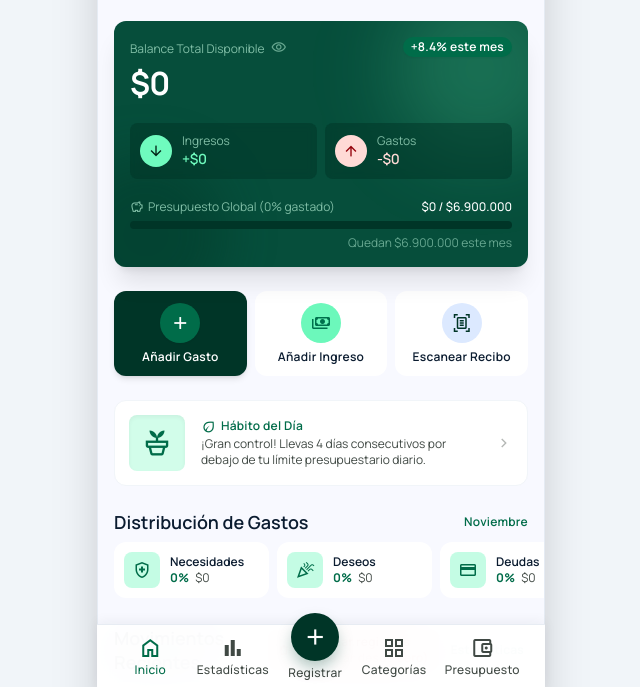
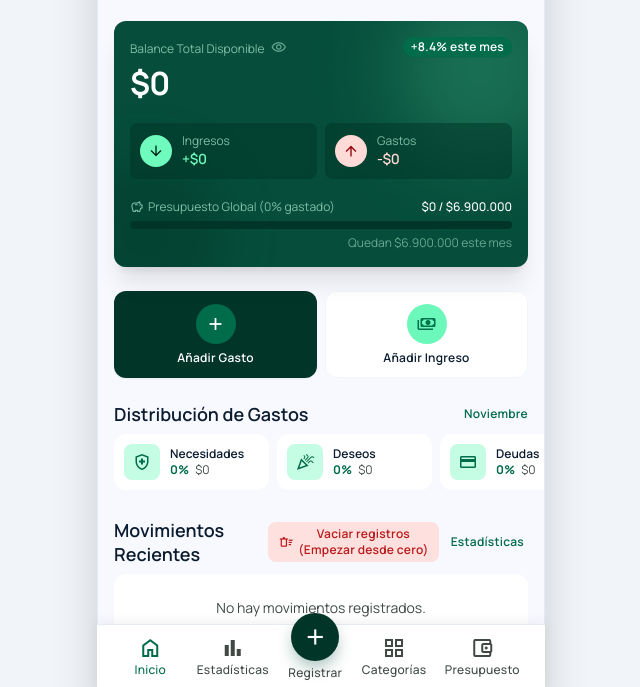
Before and after one commit to santiagocaor/gastosapp, a website: page index.html in a window 1280 px wide. Shown: the part 111-798 px from the top of the page, without its empty margins (319-959 px from the left). Drawn offline with nearby package versions, Linux system fonts and the light colour scheme.

Commit message:
refactor: Eliminar 'Escanear Recibo' y 'Hábito del Día' para un diseño más limpio

```diff
--- a/app.js
+++ b/app.js
@@ -943,3 +943,12 @@ window.confirmResetAll = function() {
     showToast('Registros vaciados: balance en $0');
   }
 };
+
+window.setTransactionType = function(type) {
+  const typeButtons = document.querySelectorAll('#typeSegment button');
+  typeButtons.forEach(btn => {
+    if (btn.getAttribute('data-type') === type) {
+      btn.click();
+    }
+  });
+};
--- a/index.html
+++ b/index.html
@@ -251,42 +251,20 @@
         </div>
 
         <!-- Quick Action Buttons -->
-        <div class="grid grid-cols-3 gap-space-sm">
-          <button data-goto="registrar" class="group flex flex-col items-center justify-center p-3 rounded-xl bg-primary text-on-primary shadow-md active:scale-95 transition-all text-center" type="button">
+        <div class="grid grid-cols-2 gap-space-sm">
+          <button onclick="switchView('registrar'); setTransactionType('gasto');" class="group flex flex-col items-center justify-center p-3 rounded-xl bg-primary text-on-primary shadow-sm active:scale-95 transition-all text-center hover:bg-tertiary cursor-pointer" type="button">
             <div class="w-10 h-10 rounded-full bg-secondary flex items-center justify-center mb-1.5 shadow-sm group-hover:scale-105 transition-transform">
               <span class="material-symbols-outlined text-[22px]">add</span>
             </div>
             <span class="text-label-md font-semibold leading-tight">Añadir Gasto</span>
           </button>
 
-          <button data-goto="registrar" class="group flex flex-col items-center justify-center p-3 rounded-xl bg-surface-container-lowest text-on-surface shadow-xs active:scale-95 transition-all text-center hover:bg-surface-container-low" type="button">
+          <button onclick="switchView('registrar'); setTransactionType('ingreso');" class="group flex flex-col items-center justify-center p-3 rounded-xl bg-surface-container-lowest text-on-surface border border-slate-100 shadow-xs active:scale-95 transition-all text-center hover:bg-surface-container-low cursor-pointer" type="button">
             <div class="w-10 h-10 rounded-full bg-secondary-container flex items-center justify-center mb-1.5 group-hover:scale-105 transition-transform">
               <span class="material-symbols-outlined text-on-secondary-container text-[20px]">payments</span>
             </div>
             <span class="text-label-md font-semibold leading-tight">Añadir Ingreso</span>
           </button>
-
-          <button onclick="alert('📸 Abre la cámara para capturar y escanear el ticket automáticamente mediante OCR.');" class="group flex flex-col items-center justify-center p-3 rounded-xl bg-surface-container-lowest text-on-surface shadow-xs active:scale-95 transition-all text-center hover:bg-surface-container-low" type="button">
-            <div class="w-10 h-10 rounded-full bg-surface-container-high flex items-center justify-center mb-1.5 group-hover:scale-105 transition-transform">
-              <span class="material-symbols-outlined text-primary text-[20px]">document_scanner</span>
-            </div>
-            <span class="text-label-md font-semibold leading-tight">Escanear Recibo</span>
-          </button>
-        </div>
-
-        <!-- Visual Delight & Insights Highlight -->
-        <div class="p-3.5 bg-surface-container-lowest rounded-xl shadow-xs flex items-center gap-space-md border border-slate-100">
-          <div class="relative w-14 h-14 rounded-lg overflow-hidden shrink-0 shadow-inner bg-secondary-container/30 flex items-center justify-center">
-            <span class="material-symbols-outlined text-3xl text-secondary">potted_plant</span>
-          </div>
-          <div class="flex-1 min-w-0">
-            <div class="flex items-center gap-1 text-secondary text-label-md font-semibold">
-              <span class="material-symbols-outlined text-[16px]">eco</span>
-              <span>Hábito del Día</span>
-            </div>
-            <p class="text-body-sm text-on-surface-variant line-clamp-2 mt-0.5">¡Gran control! Llevas 4 días consecutivos por debajo de tu límite presupuestario diario.</p>
-          </div>
-          <span class="material-symbols-outlined text-on-surface-variant/40 shrink-0 text-[18px]">chevron_right</span>
         </div>
 
         <!-- Category Breakdown Chips Carousel -->
```
